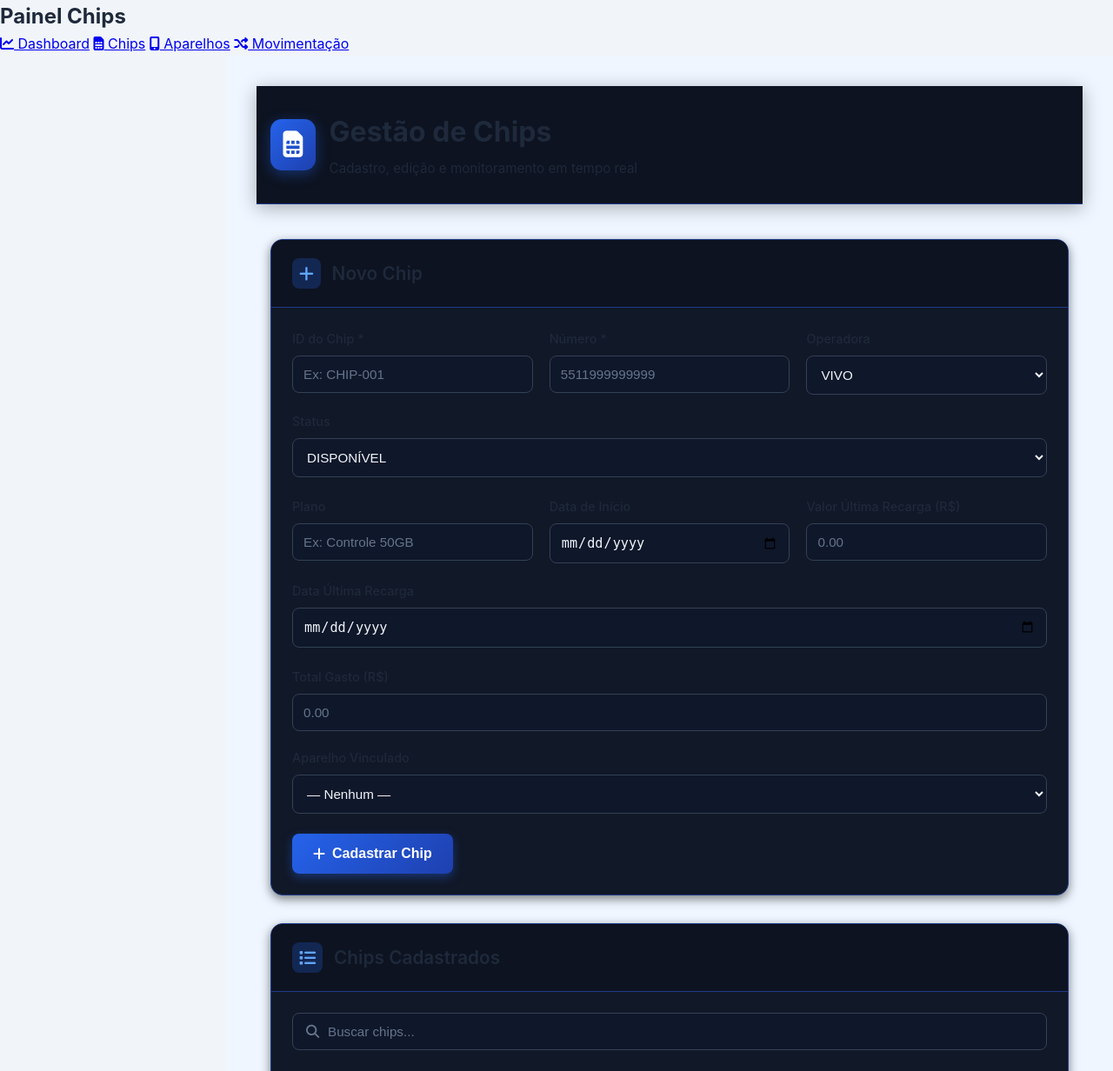
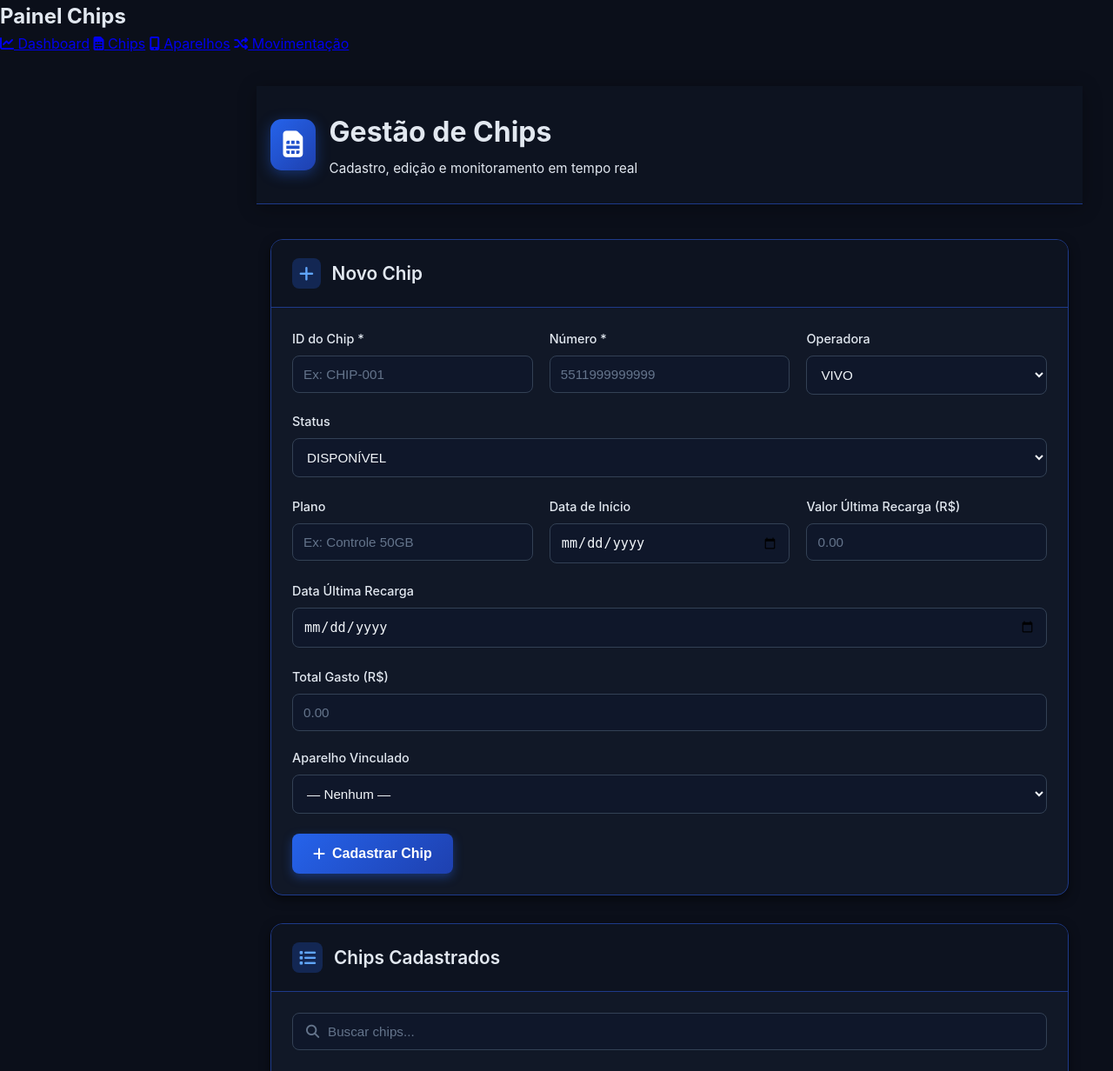
Before and after one commit to desenvoltoo/painel-chips, a Flask app: template templates/chips.html in a window 1280 px wide. Shown: the top 1232 px of the page at 87% size. Run offline with Flask 3, Linux system fonts and the light colour scheme; the template is opened without the code that fills it, so the values that code supplies are empty; some libraries are stand-ins or nearby versions.

Commit message:
Update base.html

```diff
--- a/templates/base.html
+++ b/templates/base.html
@@ -12,34 +12,33 @@
     <link rel="stylesheet"
           href="https://cdn.datatables.net/1.13.6/css/jquery.dataTables.min.css">
 
-    <!-- CSS Geral -->
-    <link rel="sheet" href="/static/css/.css">
+    <!-- CSS GERAL (SEU DARK PREMIUM) -->
+    <link rel="stylesheet" href="/static/css/style.css">
 
     <!-- JS -->
     <script src="https://code.jquery.com/jquery-3.7.1.min.js"></script>
     <script src="https://cdn.datatables.net/1.13.6/js/jquery.dataTables.min.js"></script>
 
     <style>
+        /* Ajustes simples que NÃO sobrescrevem o tema dark */
         body {
             margin: 0;
             font-family: "Inter", sans-serif;
-            background: #f1f5f9 !important;
-            color: #1e293b !important;
+            background: #0b0f1a !important;
+            color: #e2e8f0 !important;
         }
 
         .content {
             margin-left: 260px;
             padding: 35px;
-            color: #1e293b !important;
-            background: #eff6ff;
             min-height: 100vh;
+            color: #e2e8f0 !important;
         }
 
         h1, h2, h3, p, span, td, th, label {
-            opacity: 1 !important;
-            color: #1e293b !important;
+            color: #e2e8f0 !important;
         }
-</style>
+    </style>
 </head>
 
 <body>
```
